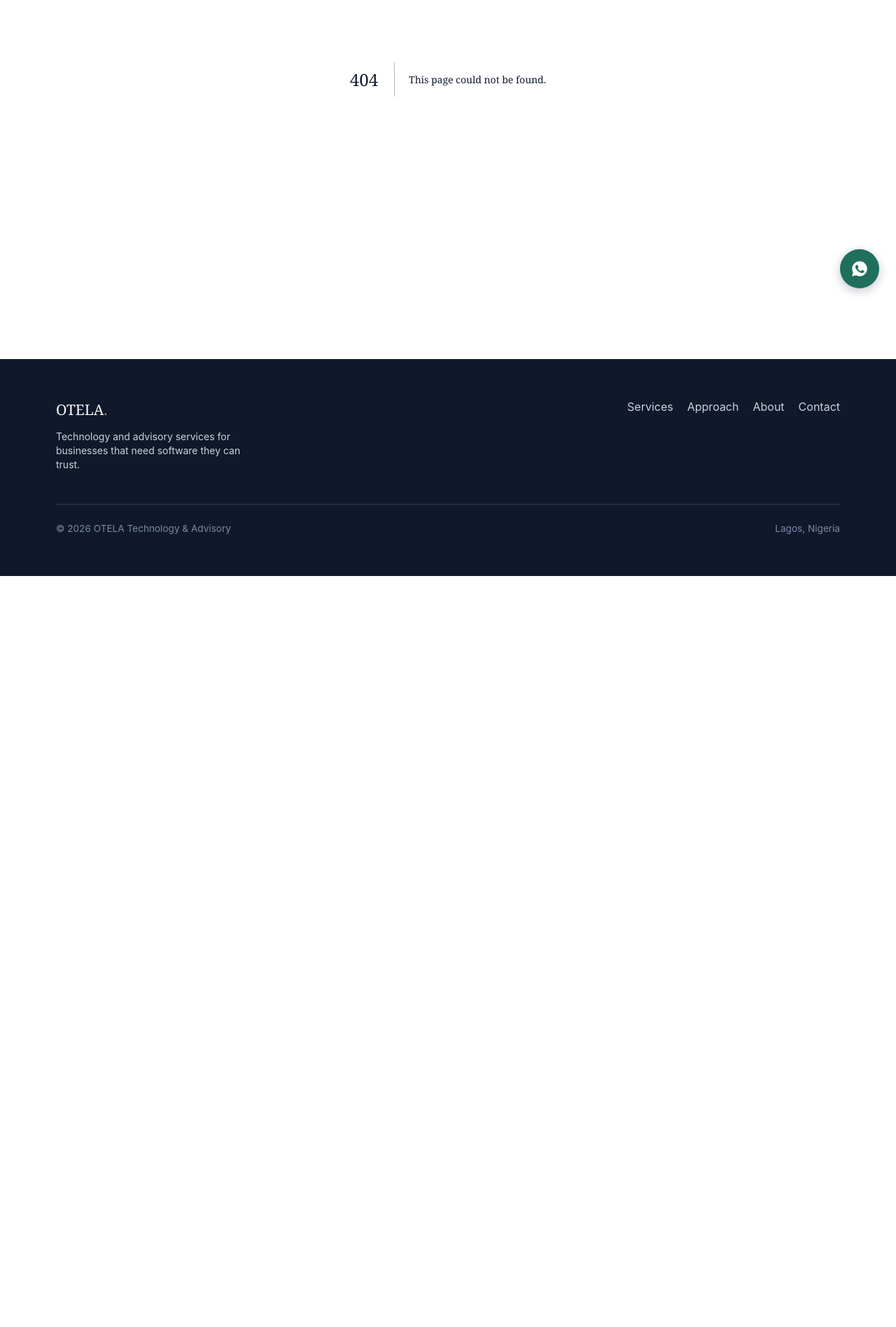
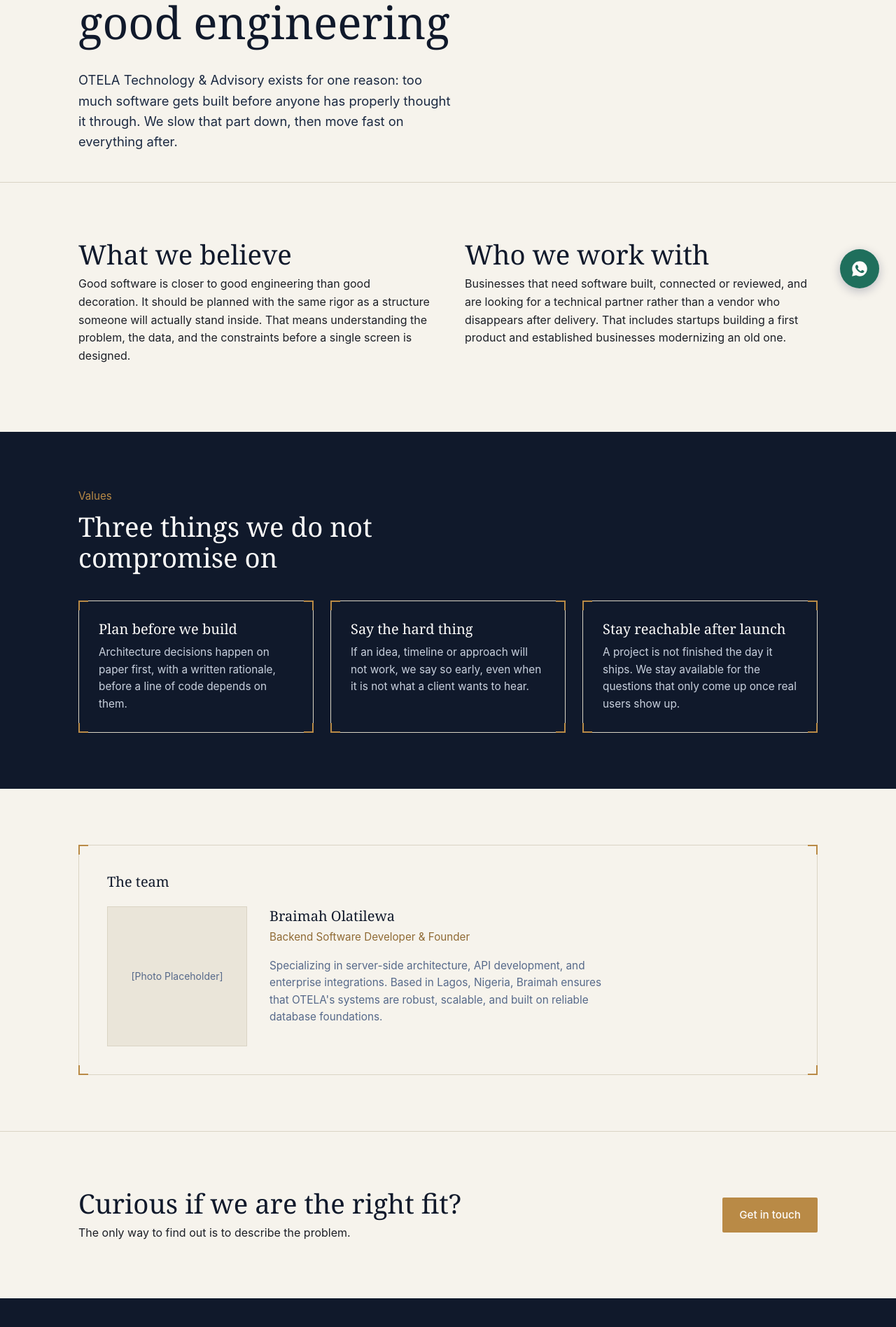
Before and after one commit to Brymarjr/otela-site, a Next.js app: page /about in a window 1280 px wide. Before the commit this address had no page. Shown: the part 364-2260 px from the top of the page at 70% size. Before the commit the page ends 1187 px from the top, so only its background shows below. Built offline with nearby package versions, Linux system fonts and the light colour scheme.

Commit message:
feat: implement about page with core values and team profile

```diff
--- /dev/null
+++ b/app/about/page.tsx
@@ -0,0 +1,105 @@
+import Link from "next/link";
+import type { Metadata } from "next";
+import BlueprintPanel from "../components/BlueprintPanel";
+
+export const metadata: Metadata = {
+  title: "About — OTELA Technology & Advisory",
+  description: "OTELA Technology & Advisory is a technology consulting agency built around planning before building.",
+};
+
+export default function About() {
+  return (
+    <>
+      <section className="pb-6 pt-16 md:pt-24">
+        <div className="max-w-[1120px] mx-auto px-8">
+          <p className="text-slate text-[0.95rem] mb-3.5">About</p>
+          <h1 className="max-w-[16ch]">Named for the discipline behind good engineering</h1>
+          <p className="text-[1.15rem] text-ink-soft max-w-[46ch]">
+            OTELA Technology & Advisory exists for one reason: too much software gets built before anyone has properly thought it through. We slow that part down, then move fast on everything after.
+          </p>
+        </div>
+      </section>
+
+      <section className="py-16 md:py-20 border-t border-parchment-line">
+        <div className="max-w-[1120px] mx-auto px-8 grid grid-cols-1 md:grid-cols-2 gap-12">
+          <div>
+            <h2 className="mb-2">What we believe</h2>
+            <p>
+              Good software is closer to good engineering than good decoration. It should be planned with the same rigor as a structure someone will actually stand inside. That means understanding the problem, the data, and the constraints before a single screen is designed.
+            </p>
+          </div>
+          <div>
+            <h2 className="mb-2">Who we work with</h2>
+            <p>
+              Businesses that need software built, connected or reviewed, and are looking for a technical partner rather than a vendor who disappears after delivery. That includes startups building a first product and established businesses modernizing an old one.
+            </p>
+          </div>
+        </div>
+      </section>
+
+      <section className="bg-ink text-white py-16 md:py-20">
+        <div className="max-w-[1120px] mx-auto px-8">
+          <div className="max-w-[60ch] mb-10">
+            <p className="text-brass text-[0.95rem] mb-2">Values</p>
+            <h2 className="text-white">Three things we do not compromise on</h2>
+          </div>
+
+          <div className="grid grid-cols-1 md:grid-cols-3 gap-6">
+            <BlueprintPanel className="border-[#2C3B57]">
+              <h3 className="text-white mb-2.5">Plan before we build</h3>
+              <p className="text-[#C9D1DE] mb-0 text-[0.96rem]">
+                Architecture decisions happen on paper first, with a written rationale, before a line of code depends on them.
+              </p>
+            </BlueprintPanel>
+
+            <BlueprintPanel className="border-[#2C3B57]">
+              <h3 className="text-white mb-2.5">Say the hard thing</h3>
+              <p className="text-[#C9D1DE] mb-0 text-[0.96rem]">
+                If an idea, timeline or approach will not work, we say so early, even when it is not what a client wants to hear.
+              </p>
+            </BlueprintPanel>
+
+            <BlueprintPanel className="border-[#2C3B57]">
+              <h3 className="text-white mb-2.5">Stay reachable after launch</h3>
+              <p className="text-[#C9D1DE] mb-0 text-[0.96rem]">
+                A project is not finished the day it ships. We stay available for the questions that only come up once real users show up.
+              </p>
+            </BlueprintPanel>
+          </div>
+        </div>
+      </section>
+
+      <section className="py-16 md:py-20">
+        <div className="max-w-[1120px] mx-auto px-8">
+          <BlueprintPanel className="p-8 md:p-10">
+            <h3 className="mb-6">The team</h3>
+            <div className="grid grid-cols-1 md:grid-cols-[200px_1fr] gap-8 items-start">
+              <div className="w-full aspect-square bg-[#EAE5D9] border border-parchment-line flex items-center justify-center text-slate text-sm">
+                [Photo Placeholder]
+              </div>
+              <div>
+                <h4 className="font-serif text-xl text-ink mb-1">Braimah Olatilewa</h4>
+                <p className="text-brass-dark text-[0.95rem] mb-4">Backend Software Developer & Founder</p>
+                <p className="text-slate text-[0.96rem] max-w-[50ch]">
+                  Specializing in server-side architecture, API development, and enterprise integrations. Based in Lagos, Nigeria, Braimah ensures that OTELA's systems are robust, scalable, and built on reliable database foundations.
+                </p>
+              </div>
+            </div>
+          </BlueprintPanel>
+        </div>
+      </section>
+
+      <section className="py-16 md:py-20 border-t border-parchment-line">
+        <div className="max-w-[1120px] mx-auto px-8 flex flex-wrap justify-between items-center gap-6">
+          <div>
+            <h2 className="mb-2">Curious if we are the right fit?</h2>
+            <p className="mb-0">The only way to find out is to describe the problem.</p>
+          </div>
+          <Link href="/contact" className="inline-flex items-center gap-2 px-6 py-[13px] rounded-[2px] text-[0.95rem] font-medium bg-brass text-white hover:bg-brass-dark transition-colors">
+            Get in touch
+          </Link>
+        </div>
+      </section>
+    </>
+  );
+}
```
